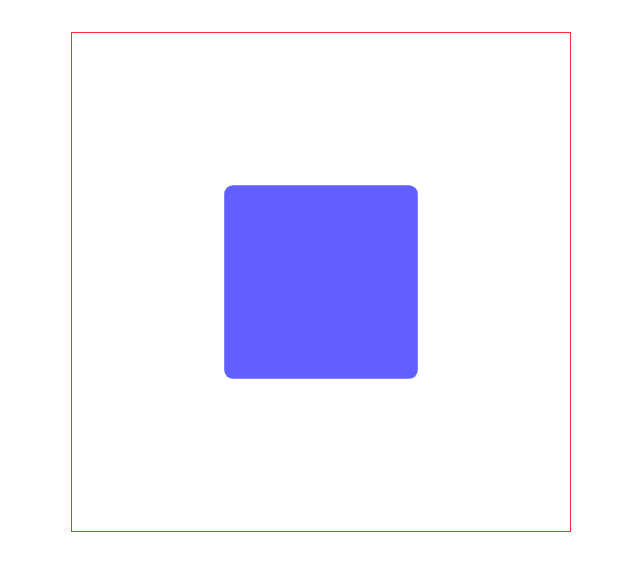
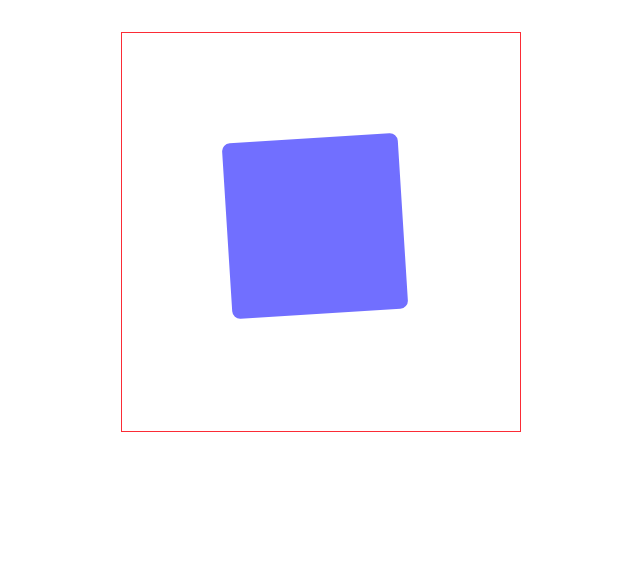
Before and after one commit to monirdewan/framer-motion-basics, a React (Vite) app: page / in a window 1280 px wide. Shown: the top 570 px of the page, without its empty margins (319-959 px from the left). Built offline with nearby package versions, Linux system fonts and the light colour scheme.

Commit message:
lesson five done

```diff
--- a/src/App.jsx
+++ b/src/App.jsx
@@ -1,5 +1,6 @@
 
 import './App.css'
+import LessonFive from './pages/LessonFive'
 import LessonFour from './pages/LessonFour'
 
 import LessonOne from './pages/lessonOne'
@@ -13,7 +14,8 @@ function App() {
       {/* <LessonOne></LessonOne> */}
       {/* <LessonTwo></LessonTwo> */}
       {/* <LessonThree></LessonThree> */}
-      <LessonFour></LessonFour>
+      {/* <LessonFour></LessonFour> */}
+      <LessonFive></LessonFive>
     </>
   )
 }
--- /dev/null
+++ b/src/pages/LessonFive.jsx
@@ -0,0 +1,42 @@
+import React, { useRef } from 'react';
+// eslint-disable-next-line no-unused-vars
+import {motion} from 'motion/react';
+
+const LessonFive = () => {
+    const parentRef = useRef(null)
+    const parent = {
+        start:{
+            rotate:0, x:0, y:0, opacity:0,
+        },
+        end:{
+            rotate:360,
+            opacity:1,
+             x:[0,200,-200, 0],
+              y:[0,200,-200, 0],
+            transition:{
+                duration:2, ease:"linear", repeat:Infinity,
+                opacity:{
+                    duration:.2,
+                    ease:"linear", repeat:Infinity
+                }
+            }
+        }
+    }
+    return (
+        <div className='border border-red-500 size-[400px] flex justify-center items-center mx-auto' ref={parentRef}>
+            <motion.div
+             className="size-44 bg-indigo-500 rounded-lg mx-auto"
+             variants={parent}
+             initial="start"
+             animate="end"
+             drag
+             dragConstraints={parentRef}
+             dragElastic={0.7}
+             >
+
+            </motion.div>
+        </div>
+    );
+};
+
+export default LessonFive;
```
